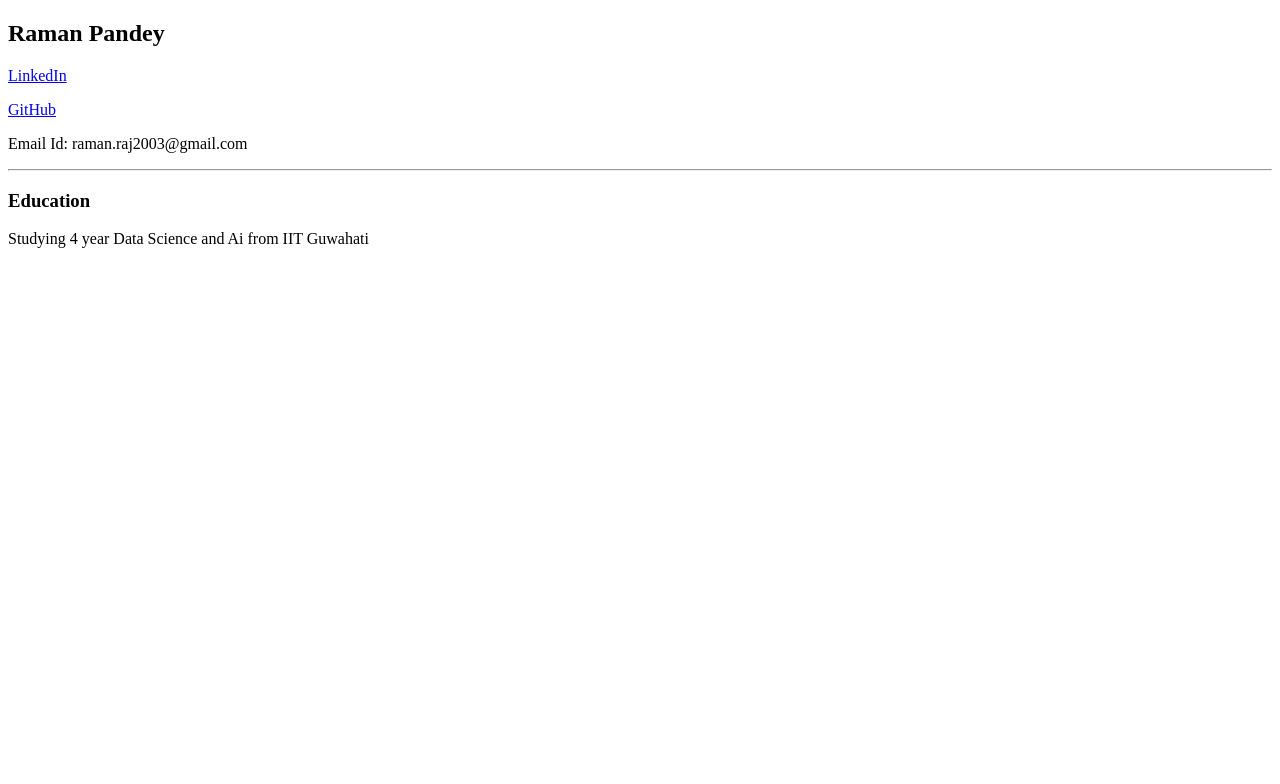
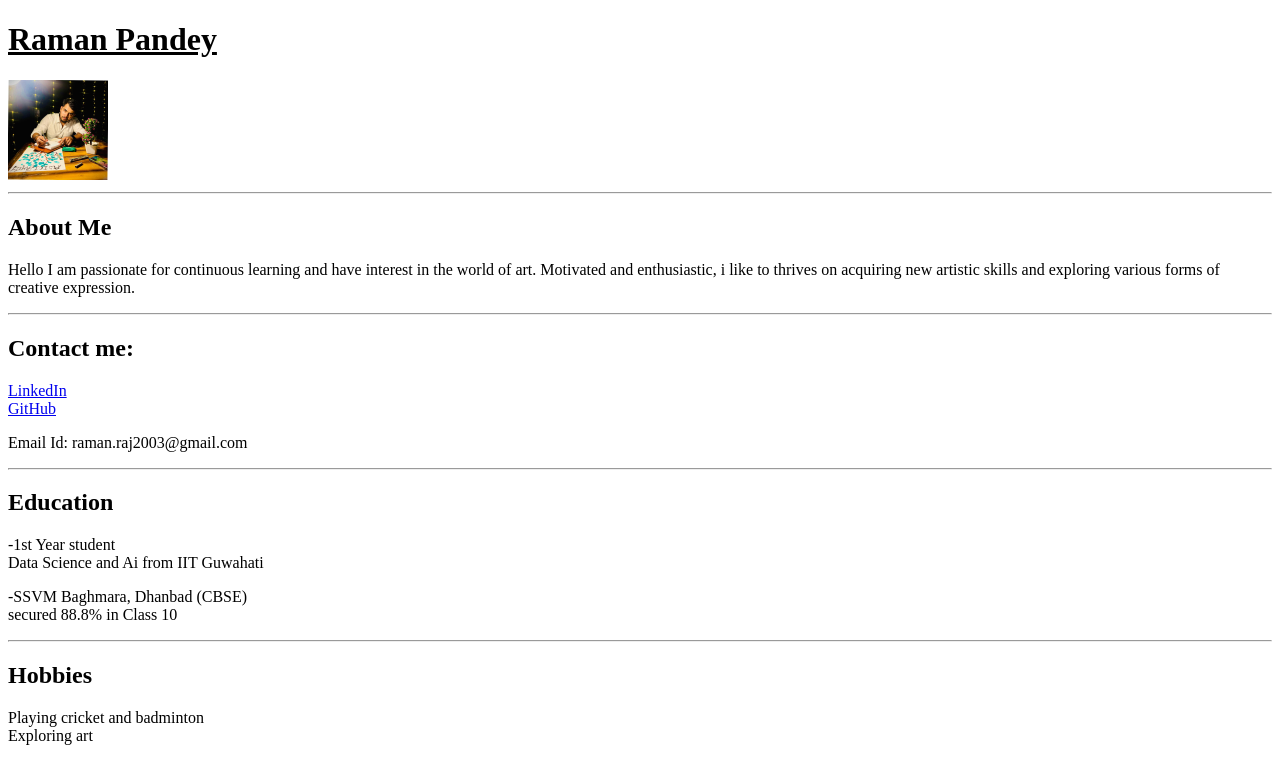
Before and after one commit to RamanPandey04/resume.v1, a plain HTML site: page index.html in a window 1280 px wide. Drawn offline with Linux system fonts and the light colour scheme.

Commit message:
new commit

```diff
--- a/index.html
+++ b/index.html
@@ -6,14 +6,31 @@
     <title>Raman's Resume</title>
 </head>
 <body>
-    <h2>Raman Pandey</h2>
+    <u>
+        <h1>Raman Pandey</h1>
+    </u>
+    <img src="ramankiphoto.jpeg"  height=100px /img>
+    <br>
+    <hr>
+
+    <h2>About Me</h2>
+    <p>Hello I am passionate for continuous learning and have interest in the world of art. Motivated and enthusiastic, i like to thrives on acquiring new artistic skills and exploring various forms of creative expression.</p>
+    <hr>
+
+    <h2>Contact me:</h2>
     <a href="https://www.linkedin.com/in/raman-pandey-7271692a3/">LinkedIn</a>
-    <p> </p>
+    <br>
     <a href="https://github.com/RamanPandey04">GitHub</a>
     <p>Email Id: raman.raj2003@gmail.com</p>
     <hr></hr>
-    <h3>Education</h3>
-    <p>Studying 4 year Data Science and Ai from IIT Guwahati</p>
+
+    <h2>Education</h2>
+    <p>-1st Year student<br>Data Science and Ai from IIT Guwahati</p>
+    <p>-SSVM Baghmara, Dhanbad (CBSE) <br> secured 88.8% in Class 10</p>
+
+    <hr>
+    <h2>Hobbies</h2>
+    <p>Playing cricket and badminton<br>Exploring art</p>
 
 </body>
 </html>
```
Also changed, not shown: ramankiphoto.jpeg (added).
